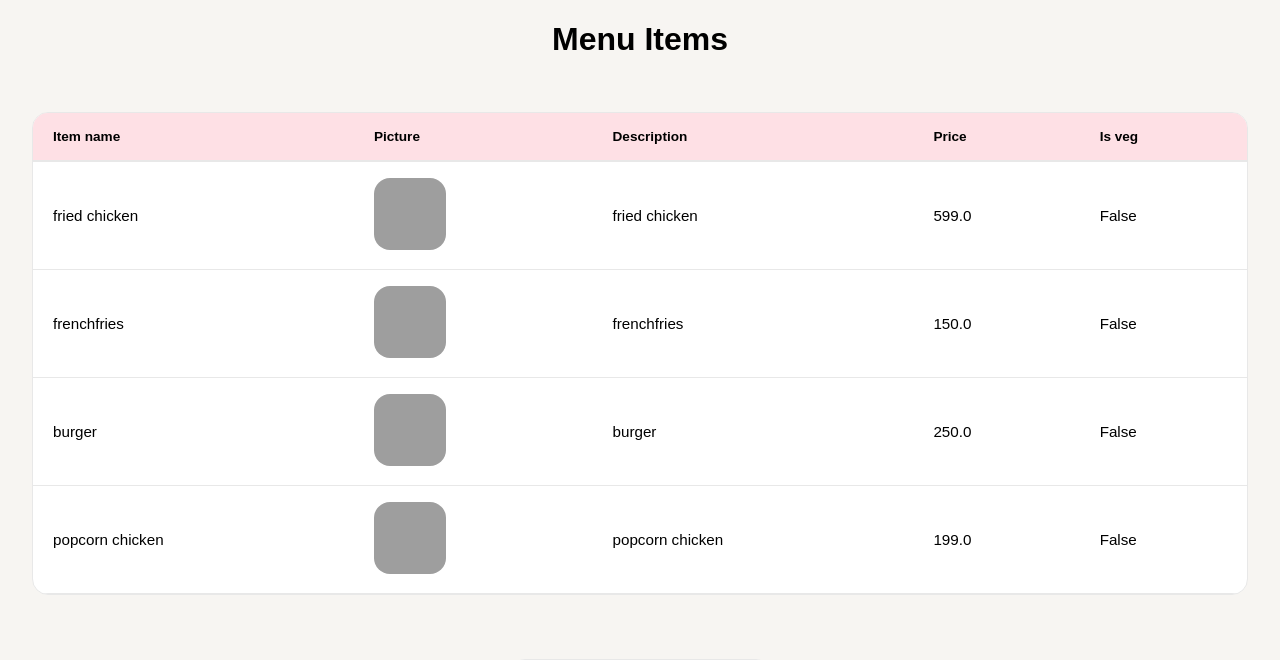
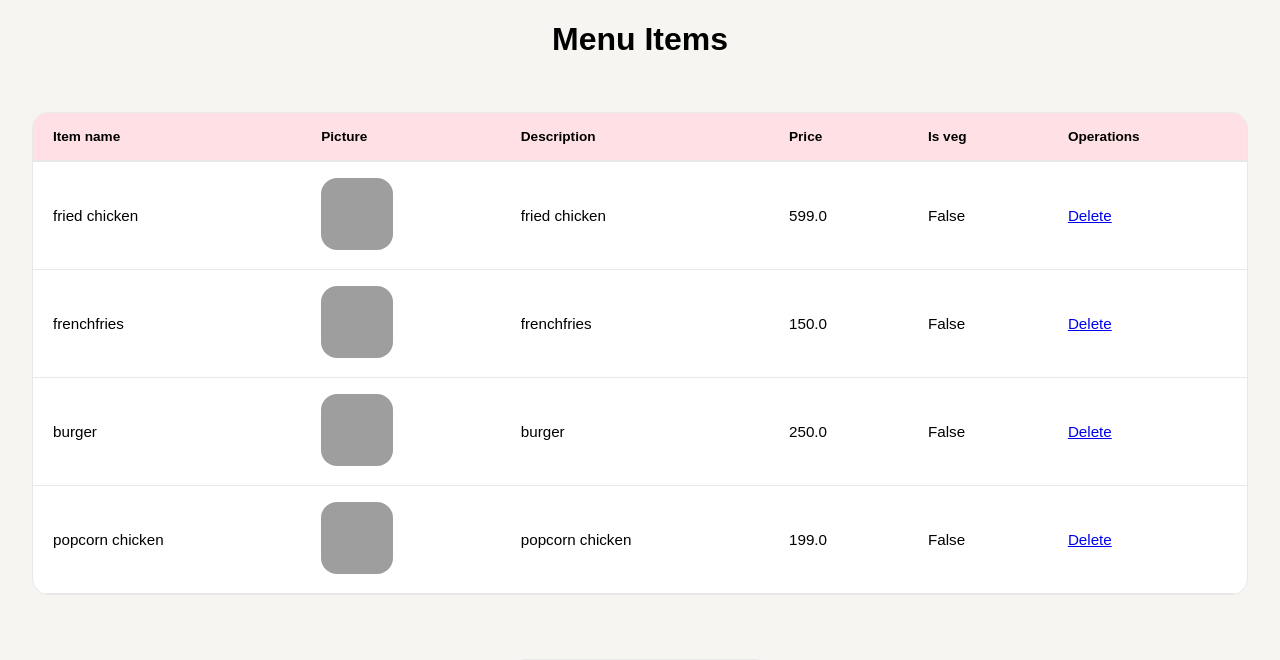
Before and after one commit to FaizMuhammed/MealMate, a Django app: page /update_menu/6 in a window 1280 px wide. Shown: the top 660 px of the page. Run offline with Django 5.2, Linux system fonts and the light colour scheme; data comes from the database, SQL or seed files in the repository; both versions use the stored data as it was after the commit; grey boxes are pictures that could not be loaded.

Commit message:
fourthcommit

```diff
--- a/delivery/Templates/update_menu.html
+++ b/delivery/Templates/update_menu.html
@@ -21,6 +21,7 @@
                     <th>Description</th>
                     <th>Price</th>
                     <th>Is veg</th>
+                    <th>Operations</th>
                 </tr>
             </thead>
             <tbody>
@@ -33,6 +34,10 @@
                         <td>{{ item.description }}</td>
                         <td>{{ item.price }}</td>
                         <td>{{ item.vegeterian }}</td>
+                        <td>
+                            <!-- Added Delete button linking to the delete URL -->
+                            <a href="{% url 'delete_menu_item' item.id %}" onclick="return confirm('Are you sure you want to delete this item?');">Delete</a>
+                        </td>
                     </tr>
                 {% endfor %}
             </tbody>
--- a/delivery/urls.py
+++ b/delivery/urls.py
@@ -15,6 +15,8 @@ urlpatterns = [
     path('delete_restaurant/<int:restaurant_id>', views.delete_restaurant, name="delete_restaurant"),
     path('open_update_menu/<int:restaurant_id>', views.open_update_menu, name="open_update_menu"),
     path('update_menu/<int:restaurant_id>', views.update_menu, name="update_menu"),
+    path('delete_menu_item/<int:item_id>', views.delete_menu_item, name="delete_menu_item"),
+
     path('view_menu/<int:restaurant_id>/<str:username>', views.view_menu, name='view_menu'),
     path('add_to_cart/<int:item_id>/<str:username>', views.add_to_cart, name='add_to_cart' ),
     path('show_cart/<str:username>', views.show_cart, name='show_cart'),
--- a/delivery/views.py
+++ b/delivery/views.py
@@ -1,4 +1,4 @@
-from django.shortcuts import get_object_or_404, render
+from django.shortcuts import get_object_or_404, render, redirect
 from django.http import HttpResponse
 
 from .models import Customer, Item,Restaurant, Cart
@@ -141,6 +141,18 @@ def update_menu(request, restaurant_id):
     itemList = restaurant.items.all()
     return render(request, 'update_menu.html',{"itemList" : itemList, "restaurant" : restaurant})
 
+
+def delete_menu_item(request, item_id):
+    item = get_object_or_404(Item, id=item_id)
+    restaurant_id = item.restaurant.id
+    item.delete()
+
+    # Redirect back to the update menu page for that restaurant
+    return redirect('open_update_menu', restaurant_id=restaurant_id)
+
+
+
+
 def view_menu(request, restaurant_id, username):
     restaurant = Restaurant.objects.get(id = restaurant_id)
     itemList = restaurant.items.all()
@@ -224,7 +236,7 @@ def orders(request, username):
     if cart:
         cart.items.clear()
 
-    return render(request, 'delivery/orders.html', {
+    return render(request, 'orders.html', {
         'username': username,
         'customer': customer,
         'cart_items': cart_items,
```
Also changed, not shown: delivery/Templates/add_restaurant.html (+4 -4 lines), db.sqlite3.
